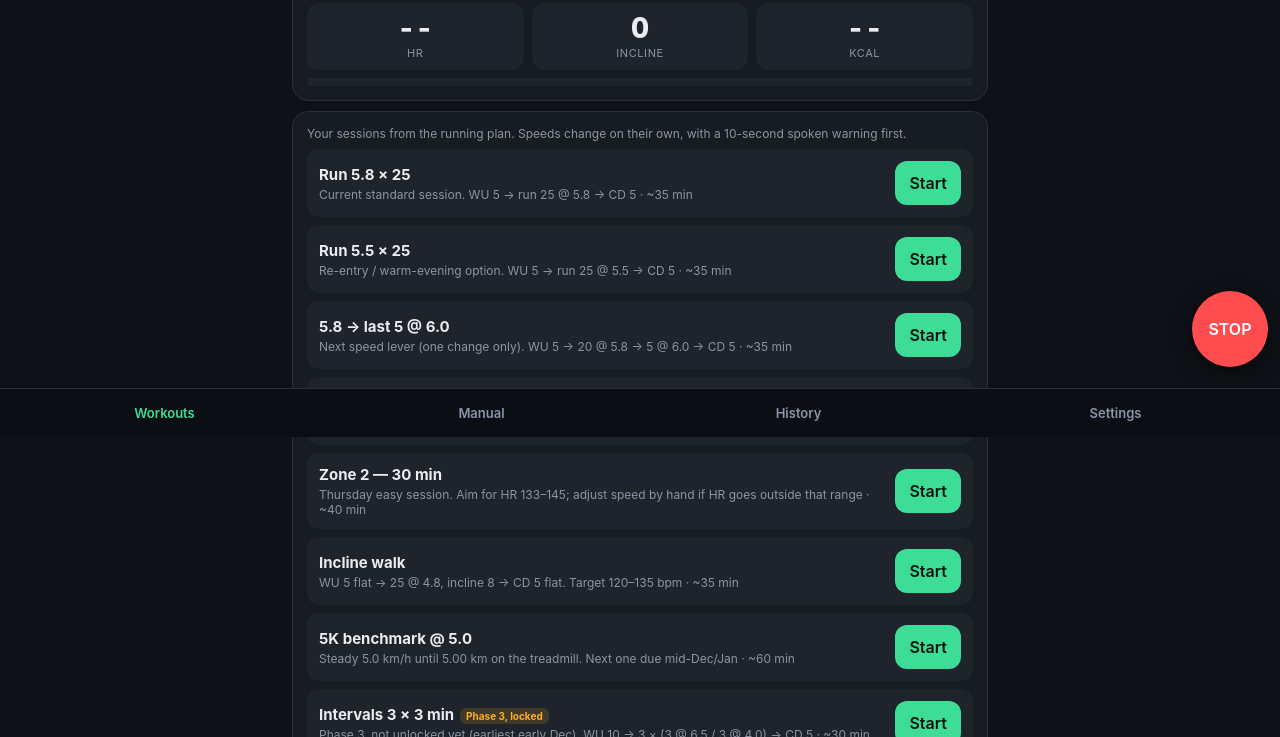
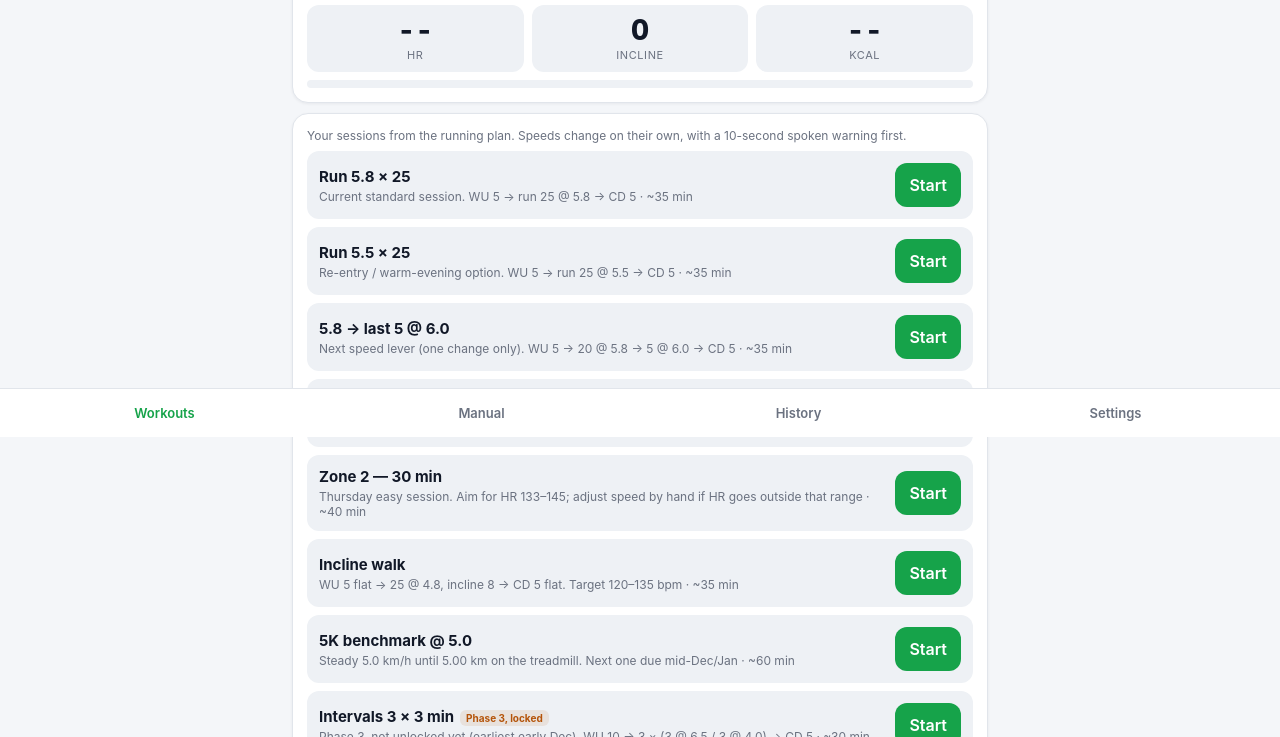
Before and after one commit to ace-webx/run, a plain HTML site: page index.html in a window 1280 px wide. Shown: the part 363-1100 px from the top of the page. Drawn offline with Linux system fonts and the light colour scheme.

Commit message:
Add files via upload

```diff
--- a/index.html
+++ b/index.html
@@ -4,14 +4,14 @@
 <meta charset="utf-8">
 <meta name="viewport" content="width=device-width, initial-scale=1, viewport-fit=cover, user-scalable=no">
 <meta name="apple-mobile-web-app-capable" content="yes">
-<meta name="theme-color" content="#0e1116">
+<meta name="theme-color" content="#f4f6f9">
 <title>Pawan Treadmill</title>
 <style>
   :root{
-    --bg:#0e1116; --card:#171b22; --card2:#1e232c; --line:#2a303b;
-    --text:#e9edf2; --muted:#8b95a5; --accent:#3ddc97; --accent2:#4aa8ff;
-    --warn:#ffb020; --danger:#ff4d4f;
-    --z1:#6b7280; --z2:#3ddc97; --z3:#ffd23f; --z4:#ff8a3d; --z5:#ff4d4f;
+    --bg:#f4f6f9; --card:#ffffff; --card2:#eef1f5; --line:#e1e5eb;
+    --text:#111827; --muted:#6b7280; --accent:#16a34a; --accent2:#2563eb;
+    --warn:#b45309; --danger:#dc2626;
+    --z1:#9ca3af; --z2:#16a34a; --z3:#ca8a04; --z4:#ea580c; --z5:#dc2626;
   }
   *{box-sizing:border-box;-webkit-tap-highlight-color:transparent}
   html,body{margin:0;background:var(--bg);color:var(--text);
@@ -20,19 +20,19 @@
   header{display:flex;align-items:center;justify-content:space-between;padding:12px 2px}
   header h1{font-size:18px;margin:0;font-weight:700;letter-spacing:.2px}
   .pill{font-size:12px;padding:4px 10px;border-radius:999px;background:var(--card2);color:var(--muted)}
-  .pill.ok{background:rgba(61,220,151,.15);color:var(--accent)}
-  .pill.bad{background:rgba(255,77,79,.15);color:var(--danger)}
+  .pill.ok{background:rgba(22,163,74,.12);color:var(--accent)}
+  .pill.bad{background:rgba(220,38,38,.1);color:var(--danger)}
   .row{display:flex;gap:8px;flex-wrap:wrap}
   button{font:inherit;border:0;border-radius:12px;padding:12px 14px;background:var(--card2);color:var(--text);
     font-weight:600;cursor:pointer;touch-action:manipulation}
   button:active{transform:scale(.97)}
   button:disabled{opacity:.4}
-  .primary{background:var(--accent);color:#04140c}
-  .blue{background:var(--accent2);color:#04101e}
+  .primary{background:var(--accent);color:#fff}
+  .blue{background:var(--accent2);color:#fff}
   .danger{background:var(--danger);color:#fff}
   .ghost{background:transparent;border:1px solid var(--line)}
   .grow{flex:1}
-  .card{background:var(--card);border:1px solid var(--line);border-radius:16px;padding:14px;margin:10px 0}
+  .card{background:var(--card);border:1px solid var(--line);border-radius:16px;padding:14px;margin:10px 0;box-shadow:0 1px 3px rgba(16,24,40,.06)}
   .metrics{display:grid;grid-template-columns:repeat(3,1fr);gap:8px}
   .m{background:var(--card2);border-radius:12px;padding:10px;text-align:center}
   .m .v{font-size:28px;font-weight:800;font-variant-numeric:tabular-nums;line-height:1.1}
@@ -48,9 +48,9 @@
   .prog > div{height:100%;background:var(--accent);width:0%;transition:width .5s}
   .steps{display:flex;gap:2px;height:22px;margin-top:8px;align-items:flex-end}
   .steps div{background:var(--card2);border-radius:3px;min-width:3px}
-  .steps div.done{background:#2a5a45}
+  .steps div.done{background:#a7dcb9}
   .steps div.cur{background:var(--accent)}
-  .tabs{position:fixed;left:0;right:0;bottom:0;display:flex;background:#0b0e12;border-top:1px solid var(--line);
+  .tabs{position:fixed;left:0;right:0;bottom:0;display:flex;background:#ffffff;border-top:1px solid var(--line);
     padding:6px 6px calc(env(safe-area-inset-bottom) + 6px);z-index:10}
   .tabs button{flex:1;background:transparent;color:var(--muted);font-size:13px;padding:10px 4px}
   .tabs button.on{color:var(--accent)}
@@ -59,7 +59,7 @@
     background:var(--card2);margin:8px 0}
   .wk h3{margin:0;font-size:15px}
   .wk p{margin:3px 0 0;font-size:12px;color:var(--muted)}
-  .tag{font-size:10px;padding:2px 6px;border-radius:6px;background:rgba(255,176,32,.15);color:var(--warn);margin-left:6px;vertical-align:middle}
+  .tag{font-size:10px;padding:2px 6px;border-radius:6px;background:rgba(180,83,9,.1);color:var(--warn);margin-left:6px;vertical-align:middle}
   label{display:block;font-size:13px;color:var(--muted);margin:10px 0 4px}
   input,textarea,select{width:100%;font:inherit;background:var(--card2);color:var(--text);border:1px solid var(--line);
     border-radius:10px;padding:10px}
@@ -68,18 +68,18 @@
   .ctl{display:grid;grid-template-columns:1fr 1fr 1fr;gap:8px;align-items:center}
   .ctl .val{text-align:center;font-size:22px;font-weight:800}
   .stopbar{position:fixed;right:12px;bottom:calc(env(safe-area-inset-bottom) + 70px);z-index:11}
-  .stopbar button{width:76px;height:76px;border-radius:50%;font-size:16px;box-shadow:0 6px 20px rgba(0,0,0,.5)}
+  .stopbar button{width:76px;height:76px;border-radius:50%;font-size:16px;box-shadow:0 6px 18px rgba(220,38,38,.35)}
   table{width:100%;border-collapse:collapse;font-size:12px}
   td,th{padding:6px 4px;border-bottom:1px solid var(--line);text-align:left}
   th{color:var(--muted);font-weight:600}
   .small{font-size:12px;color:var(--muted)}
-  .banner{padding:10px 12px;border-radius:12px;background:rgba(255,176,32,.12);color:var(--warn);font-size:13px;margin:8px 0;display:none}
+  .banner{padding:10px 12px;border-radius:12px;background:#fff4e0;border:1px solid #f5d9a8;color:var(--warn);font-size:13px;margin:8px 0;display:none}
   .banner.show{display:block}
   #log{font-family:ui-monospace,Menlo,monospace;font-size:11px;white-space:pre-wrap;max-height:220px;overflow:auto;color:var(--muted)}
   .toggle{display:flex;justify-content:space-between;align-items:center;padding:8px 0}
   .toggle input{width:auto;transform:scale(1.3)}
   .flash{animation:flash 1s ease-in-out 3}
-  @keyframes flash{50%{background:rgba(255,176,32,.35)}}
+  @keyframes flash{50%{background:#ffe7b3}}
 </style>
 </head>
 <body>
@@ -212,7 +212,7 @@
   </div>
 </div>
 
-<div class="stopbar"><button class="danger" id="btnStop">STOP</button></div>
+<div class="stopbar" style="display:none"><button class="danger" id="btnStop">STOP</button></div>
 
 <nav class="tabs">
   <button data-tab="workouts" class="on">Workouts</button>
@@ -641,6 +641,7 @@ const $ = id => document.getElementById(id);
 function mmss(s){ s = Math.max(0, Math.round(s)); const h = Math.floor(s/3600), m = Math.floor(s%3600/60), x = s%60;
   return (h ? h + ':' + String(m).padStart(2,'0') : String(m).padStart(2,'0')) + ':' + String(x).padStart(2,'0'); }
 function render(){
+  document.querySelector('.stopbar').style.display = (st.speed > 0.3 || W.active) ? 'block' : 'none';
   $('mSpeed').textContent = st.speed.toFixed(1);
   $('mTime').textContent = mmss(st.beltSec);
   $('mDist').textContent = sessionDistKm().toFixed(2);
@@ -680,7 +681,7 @@ function renderWorkoutList(){
   const all = [...BUILTIN, ...custom.map(c => ({...c, custom:true}))];
   $('wkList').innerHTML = all.map((w,i) => `
     <div class="wk">
-      <div><h3>${esc(w.name)}${w.locked ? '<span class="tag">Phase 3, locked</span>' : ''}${w.custom ? '<span class="tag" style="color:var(--accent2);background:rgba(74,168,255,.15)">custom</span>' : ''}</h3>
+      <div><h3>${esc(w.name)}${w.locked ? '<span class="tag">Phase 3, locked</span>' : ''}${w.custom ? '<span class="tag" style="color:var(--accent2);background:rgba(37,99,235,.1)">custom</span>' : ''}</h3>
       <p>${esc(w.desc || describeSteps(w.steps))} · ~${Math.round(w.steps.reduce((a,s) => a + (s.kind==='dist' ? s.value/(s.speed/3.6) : s.value), 0)/60)} min</p></div>
       <div class="row" style="flex-wrap:nowrap">
         ${w.custom ? `<button class="ghost" data-del="${esc(w.id)}">✕</button>` : ''}
```
